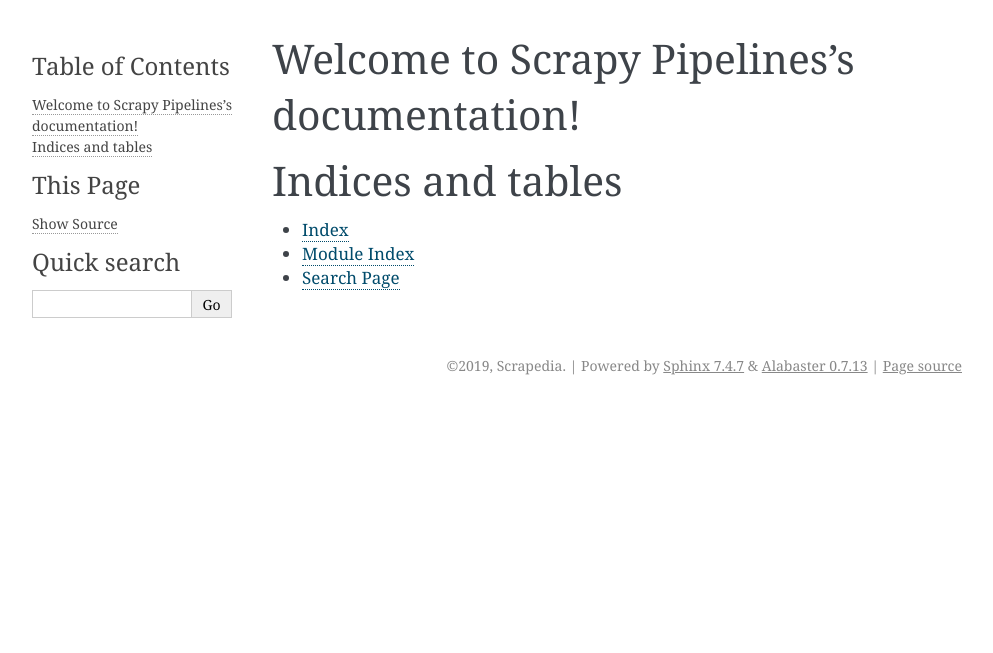
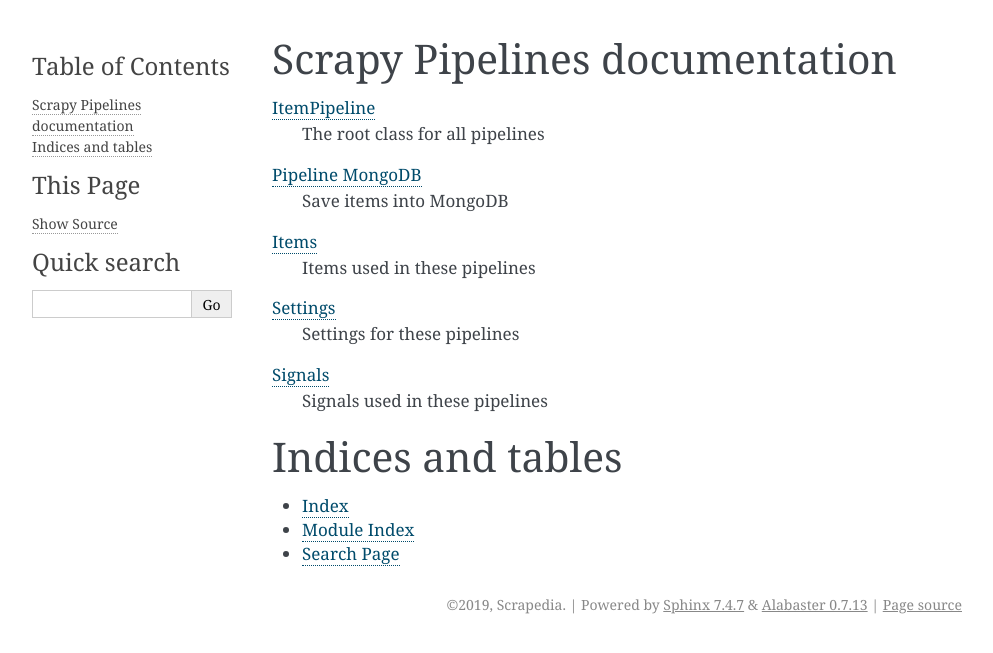
Before and after one commit to scrapedia/scrapy-pipelines, a Sphinx documentation site: the page built from docs/source/index.rst, in a window 1280 px wide. Shown: the top 653 px of the page, without its empty margins (148-1141 px from the left). Built offline with Sphinx 7.4.7, drawn with Linux system fonts in a browser that asks for light colours.

Commit message:
Enrich documents with autodoc of sphinx

```diff
--- a/docs/source/conf.py
+++ b/docs/source/conf.py
@@ -10,9 +10,10 @@
 # add these directories to sys.path here. If the directory is relative to the
 # documentation root, use os.path.abspath to make it absolute, like shown here.
 #
-# import os
-# import sys
-# sys.path.insert(0, os.path.abspath('.'))
+import sys
+from pathlib import Path
+
+sys.path.insert(0, str(Path("/").joinpath(*Path(__file__).parts[:-3])))
 
 
 # -- Project information -----------------------------------------------------
@@ -27,9 +28,7 @@
 # Add any Sphinx extension module names here, as strings. They can be
 # extensions coming with Sphinx (named 'sphinx.ext.*') or your custom
 # ones.
-extensions = [
-    "sphinx.ext.coverage"
-]
+extensions = ["sphinx.ext.autodoc", "sphinx.ext.coverage"]
 
 # Add any paths that contain templates here, relative to this directory.
 templates_path = ["_templates"]
--- a/docs/source/index.rst
+++ b/docs/source/index.rst
@@ -1,16 +1,34 @@
-.. Scrapy Pipelines documentation master file, created by
-   sphinx-quickstart on Thu May  9 23:23:55 2019.
-   You can adapt this file completely to your liking, but it should at least
-   contain the root `toctree` directive.
+.. _topics-index:
 
-Welcome to Scrapy Pipelines's documentation!
-============================================
+Scrapy Pipelines |version| documentation
+========================================
 
 .. toctree::
+   :hidden:
    :maxdepth: 2
    :caption: Contents:
 
+   pipelines/ItemPipeline
+   pipelines/MongoDB
 
+   items
+   settings
+   signals
+
+:doc:`pipelines/ItemPipeline`
+    The root class for all pipelines
+
+:doc:`pipelines/MongoDB`
+    Save items into MongoDB
+
+:doc:`items`
+    Items used in these pipelines
+
+:doc:`settings`
+    Settings for these pipelines
+
+:doc:`signals`
+    Signals used in these pipelines
 
 Indices and tables
 ==================
```
Also changed, not shown: docs/source/items.rst (added, +8 -0 lines), docs/source/pipelines/ItemPipeline.rst (added, +8 -0 lines), docs/source/pipelines/MongoDB.rst (added, +8 -0 lines), docs/source/settings.rst (added, +8 -0 lines), docs/source/signals.rst (added, +8 -0 lines).
